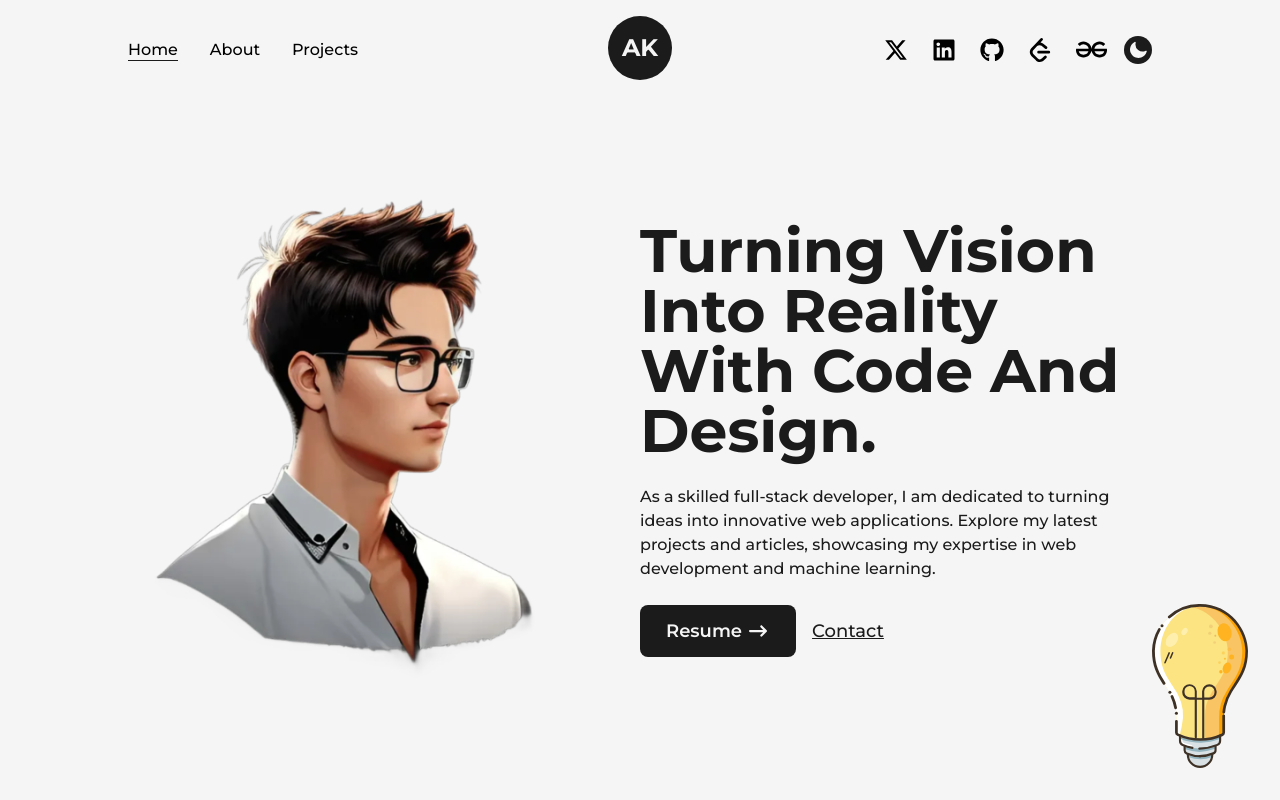
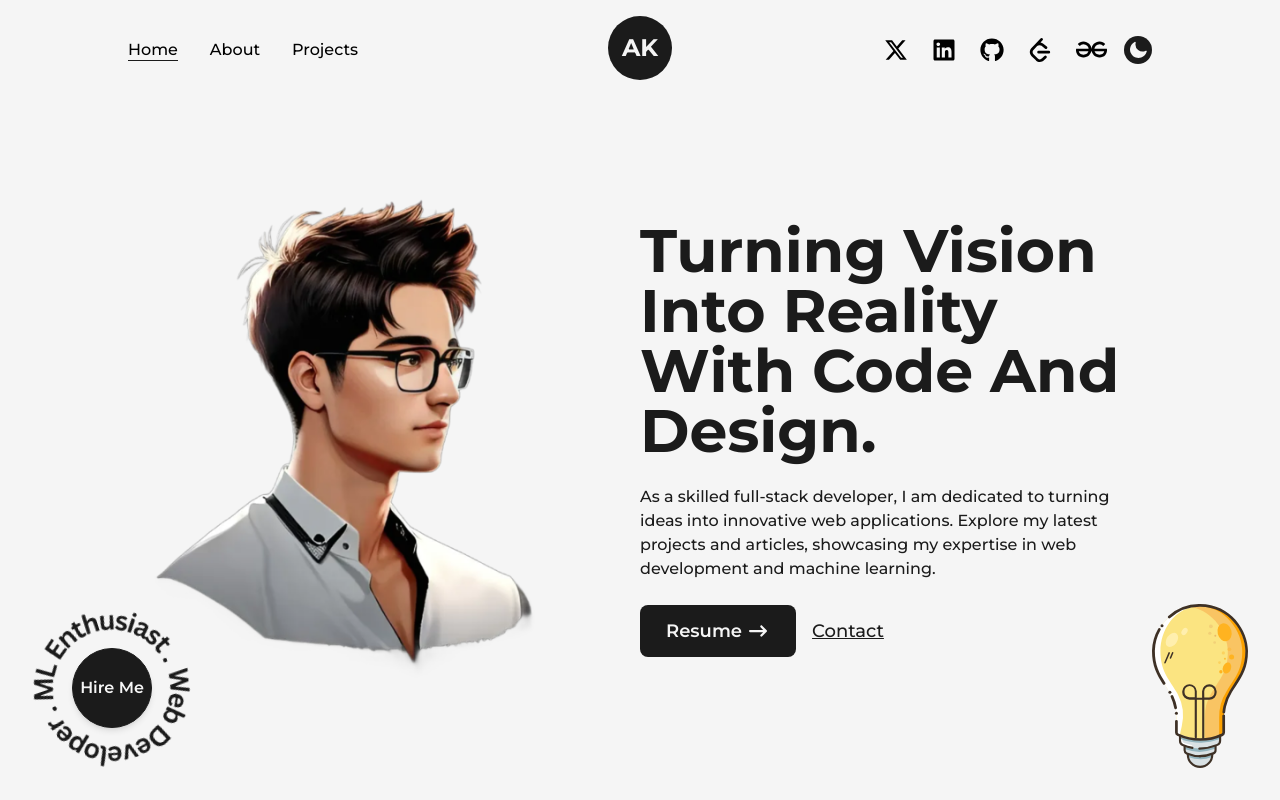
Before and after one commit to abhishekk-dev23/Portfolio, a Next.js app: page / in a window 1280 px wide. Shown: the top 800 px of the page. Built offline with nearby package versions, Linux system fonts and the light colour scheme.

Commit message:
resume pdf changed

```diff
--- a/src/app/page.js
+++ b/src/app/page.js
@@ -4,7 +4,7 @@
 import AnimatedText from "@/components/AnimatedText";
 import Link from "next/link";
 import { FaArrowRightLong } from "react-icons/fa6";
-// import HireMe from "@/components/HireMe";
+import HireMe from "@/components/HireMe";
 import LightBulb from "../../public/images/svgs/miscellaneous_icons_1.svg";
 import TransitionEffect from "@/components/TransitionEffect";
 
@@ -57,7 +57,7 @@
                         </div>
                     </div>
                 </Structure>
-                {/* <HireMe /> */}
+                <HireMe />
                 <div className="absolute right-8 bottom-8 inline-block w-24 md:hidden">
                     <Image
                         src={LightBulb}
--- /dev/null
+++ b/src/components/HireMe.js
@@ -0,0 +1,16 @@
+import React from 'react'
+import { CircularText } from './Icons'
+import Link from 'next/link'
+
+const HireMe = () => {
+  return (
+    <div className='fixed left-4 bottom-4 flex items-center justify-center overflow-hidden z-10 md:right-8 md:left-auto md:top-0 md:bottom-auto md:absolute sm:right-0'>
+        <div className='w-48 h-auto flex items-center justify-center relative md:w-24'>
+            <CircularText className={"fill-dark animate-spin-slow dark:fill-light"}/>
+            <Link href="mailto:abhishek.web.kr@gmail.com" target={"_blank"} className='flex items-center justify-center absolute left-1/2 top-1/2 -translate-x-1/2 -translate-y-1/2 bg-dark text-light shadow-md border border-solid border-dark w-20 h-20 rounded-full font-semibold hover:bg-light hover:text-dark dark:text-dark dark:bg-light hover:dark:bg-dark hover:dark:text-light hover:dark:border-light md:w-12 md:h-12 md:text-[10px]'>Hire Me</Link>
+        </div>
+    </div>
+  )
+}
+
+export default HireMe
```
Also changed, not shown: 1 other file (tests, documents, lock files or other folders).
